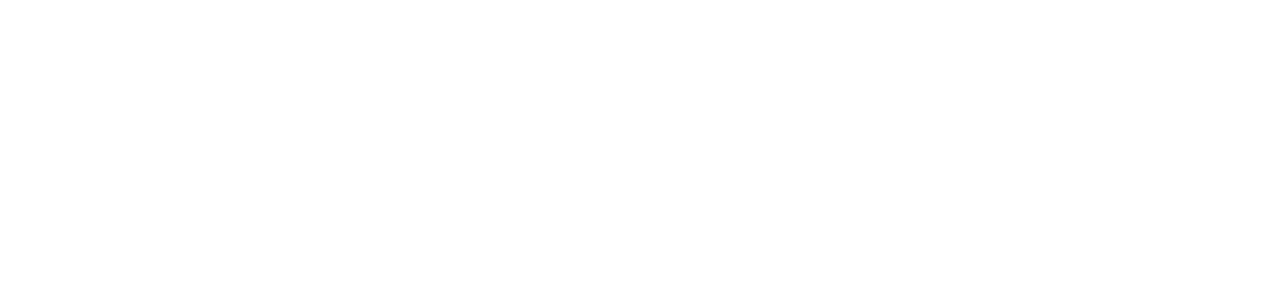
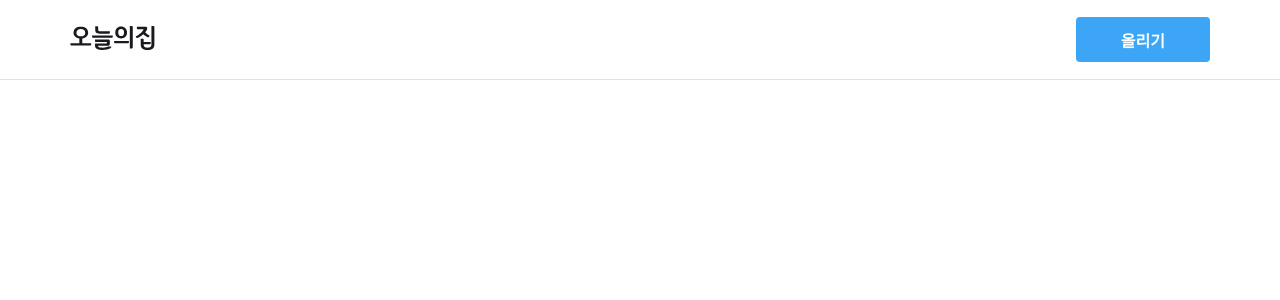
Before and after one commit to YeonsuBaek/ohou, a React (Create React App) app: page /new-product in a window 1280 px wide. Before the commit this address had no page. Shown: the top 300 px of the page. Built offline with nearby package versions, Linux system fonts and the light colour scheme.

Commit message:
(#4) NewProductPage Header 스타일 구현

```diff
--- a/src/App.js
+++ b/src/App.js
@@ -6,6 +6,7 @@
 import { Routes, Route } from 'react-router-dom';
 import ProductDetailPage from './pages/ProductDetailPage';
 import useProductStore from './stores/useProductStore';
+import NewProductPage from './pages/NewProductPage';
 
 function App() {
   const { modal, setModal } = useModalStore();
@@ -28,6 +29,7 @@
           path='/product/:id'
           element={<ProductDetailPage products={products} />}
         />
+        <Route path='/new-product' element={<NewProductPage />} />
       </Routes>
     </>
   );
--- /dev/null
+++ b/src/Layouts/NewProductHeader.js
@@ -0,0 +1,30 @@
+import React from 'react';
+import { Link } from 'react-router-dom';
+import { ReactComponent as Logo } from '../assets/icons/logo.svg';
+import { ReactComponent as Chevron } from '../assets/icons/chevron.svg';
+import PrimaryButton from '../components/UI/Buttons/PrimaryButton';
+import styles from './NewProductHeader.module.css';
+
+const NewProductHeader = () => {
+  return (
+    <header className={styles.header}>
+      <div className={styles.response}>
+        <Link
+          to='/'
+          className={`sm-only ${styles.back}`}
+          aria-label='뒤로 가기'
+        >
+          <Chevron width='24' height='24' />
+        </Link>
+        <Link to='/' className='sm-hidden' aria-label='홈으로'>
+          <Logo height='26' />
+        </Link>
+        <Link to='/' className={styles.upload} aria-label='올리기'>
+          <PrimaryButton text='올리기' />
+        </Link>
+      </div>
+    </header>
+  );
+};
+
+export default NewProductHeader;
--- /dev/null
+++ b/src/Layouts/NewProductHeader.module.css
@@ -0,0 +1,53 @@
+.header {
+  height: 50px;
+  display: flex;
+  align-items: center;
+  justify-content: space-between;
+  padding: 0 15px;
+  border-bottom: 1px solid #e0e2e7;
+}
+
+.response {
+  width: 100%;
+  margin: 0 auto;
+  display: flex;
+  align-items: center;
+  justify-content: space-between;
+}
+
+.back {
+  transform: rotate(90deg);
+}
+
+.upload button {
+  padding: 0 32px;
+  height: 32px;
+  display: flex;
+  align-items: center;
+  justify-content: center;
+  font-size: 14px;
+  font-weight: 700;
+}
+
+@media screen and (min-width: 768px) {
+  .header {
+    height: 80px;
+    padding: 0 30px;
+  }
+
+  .response {
+    max-width: 960px;
+  }
+
+  .upload button {
+    padding: 0 45px;
+    height: 45px;
+    font-size: 16px;
+  }
+}
+
+@media screen and (min-width: 1200px) {
+  .response {
+    max-width: 1140px;
+  }
+}
--- /dev/null
+++ b/src/pages/NewProductPage.js
@@ -0,0 +1,12 @@
+import React from 'react';
+import NewProductHeader from '../Layouts/NewProductHeader';
+
+const NewProductPage = () => {
+  return (
+    <>
+      <NewProductHeader />
+    </>
+  );
+};
+
+export default NewProductPage;
```
Also changed, not shown: src/assets/icons/chevron.svg (added).
